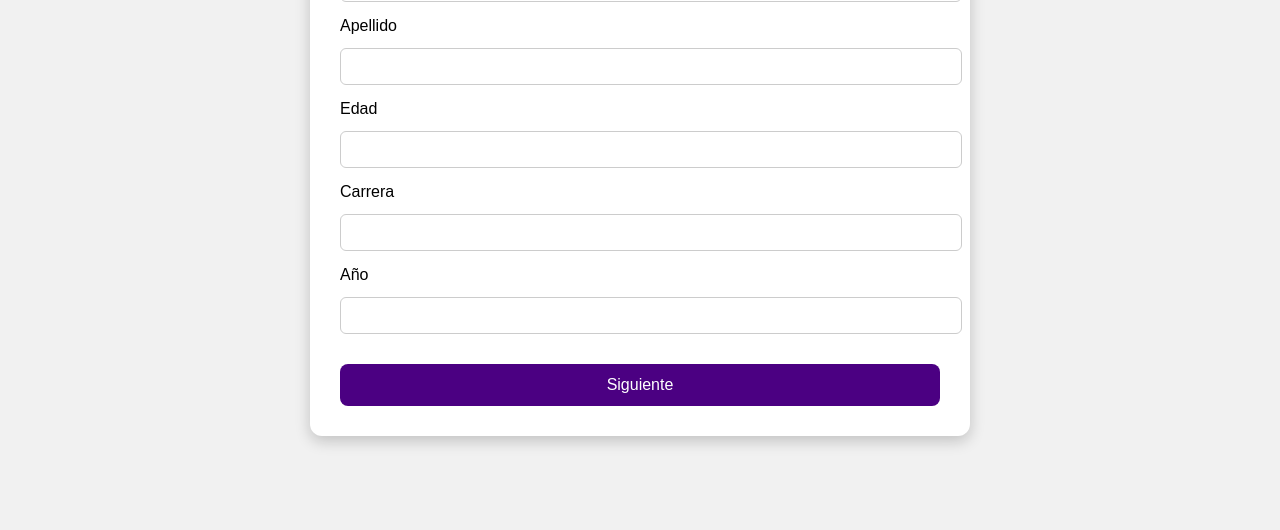
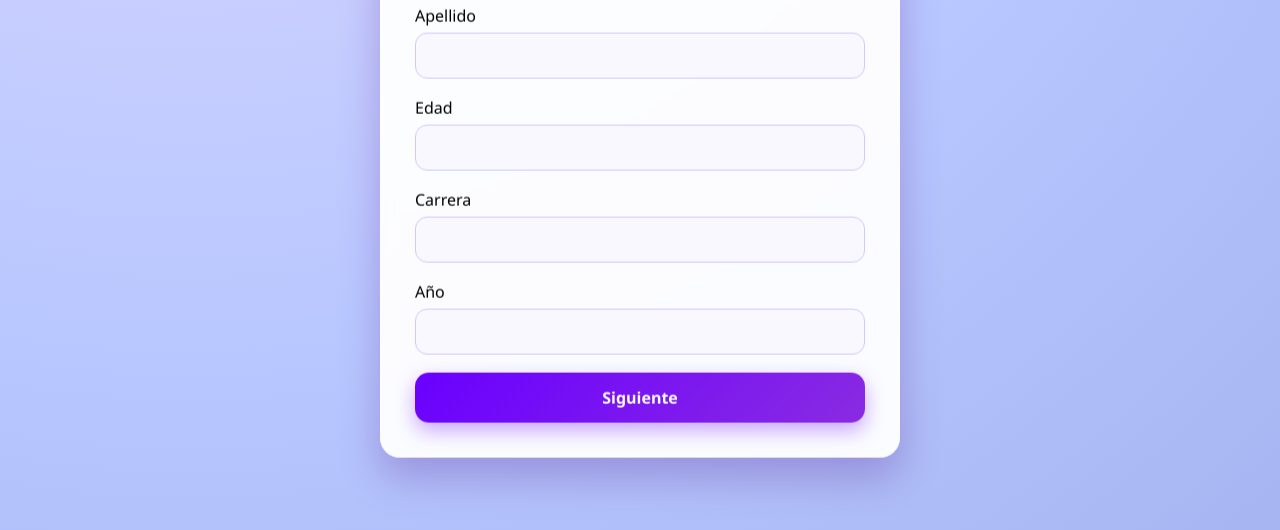
Before and after one commit to lapurga43/Proyecto-test-umbral., a plain HTML site: page index.html in a window 1280 px wide. Shown: the part 270-800 px from the top of the page. Drawn offline with Linux system fonts and the light colour scheme.

Commit message:
Update index.html

```diff
--- a/index.html
+++ b/index.html
@@ -3,80 +3,7 @@
 <head>
     <meta charset="UTF-8">
     <title>Test de depresión UMBRAL</title>
-
-    <style>
-        body {
-            font-family: Arial, sans-serif;
-            background-color: #f1f1f1;
-            margin: 0;
-            padding: 0;
-        }
-
-        .pagina {
-            display: flex;
-            justify-content: center;
-            align-items: center;
-            min-height: 100vh;
-        }
-
-        .caja {
-            background-color: #fff;
-            padding: 30px;
-            border-radius: 12px;
-            box-shadow: 0 5px 15px rgba(0,0,0,0.2);
-            max-width: 600px;
-            width: 100%;
-        }
-
-        h1, h2 {
-            text-align: center;
-            color: #4b0082;
-        }
-
-        input[type="text"], input[list] {
-            width: 100%;
-            padding: 10px;
-            margin: 8px 0 15px 0;
-            border-radius: 6px;
-            border: 1px solid #ccc;
-        }
-
-        button {
-            width: 100%;
-            padding: 12px;
-            margin-top: 15px;
-            background-color: #4b0082;
-            color: white;
-            border: none;
-            border-radius: 8px;
-            font-size: 16px;
-            cursor: pointer;
-        }
-
-        button:hover {
-            background-color: #6a1b9a;
-        }
-
-        .pregunta-card {
-            border: 1px solid #ccc;
-            border-radius: 8px;
-            padding: 15px;
-            margin-bottom: 15px;
-            background-color: #fafafa;
-        }
-
-        label {
-            display: block;
-            margin-bottom: 5px;
-        }
-
-        #resultado {
-            background-color: #e0ffe0;
-            border: 1px solid #8bc34a;
-            border-radius: 8px;
-            padding: 20px;
-        }
-    </style>
+    <link rel="stylesheet" href="estilos.css">
 </head>
 
 <body>
```
